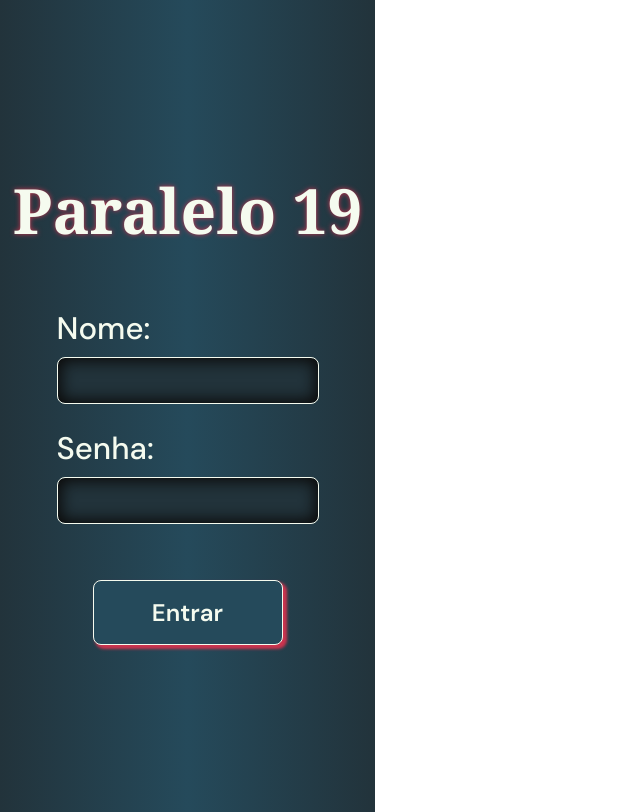
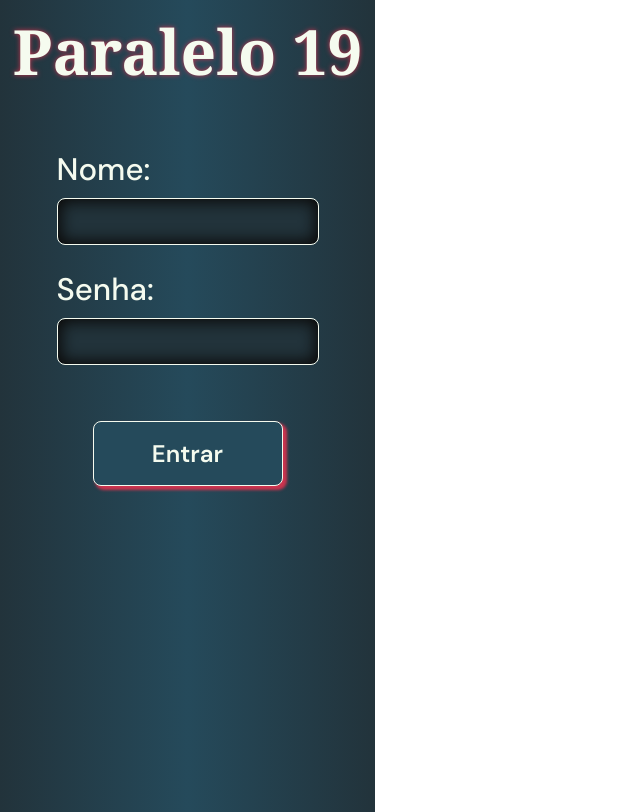
Before and after one commit to Grupo-2-Sustentare/sustentare-web, a React (Create React App) app: page / in a window 1280 px wide. Shown: the whole page, without its empty margins (0-640 px from the left). Built offline with nearby package versions, Linux system fonts and the light colour scheme; a web font is replaced by a local one.

Commit message:
Atualização na div root, habilitando seu crescimento vertical.

```diff
--- a/src/globals.css
+++ b/src/globals.css
@@ -55,7 +55,7 @@ body{
 }
 
 #root{
-    height: 812px;
+    min-height: 812px;
     width: 375px;
     outline: 2px solid white;
     background: var(--gradiente);
```
